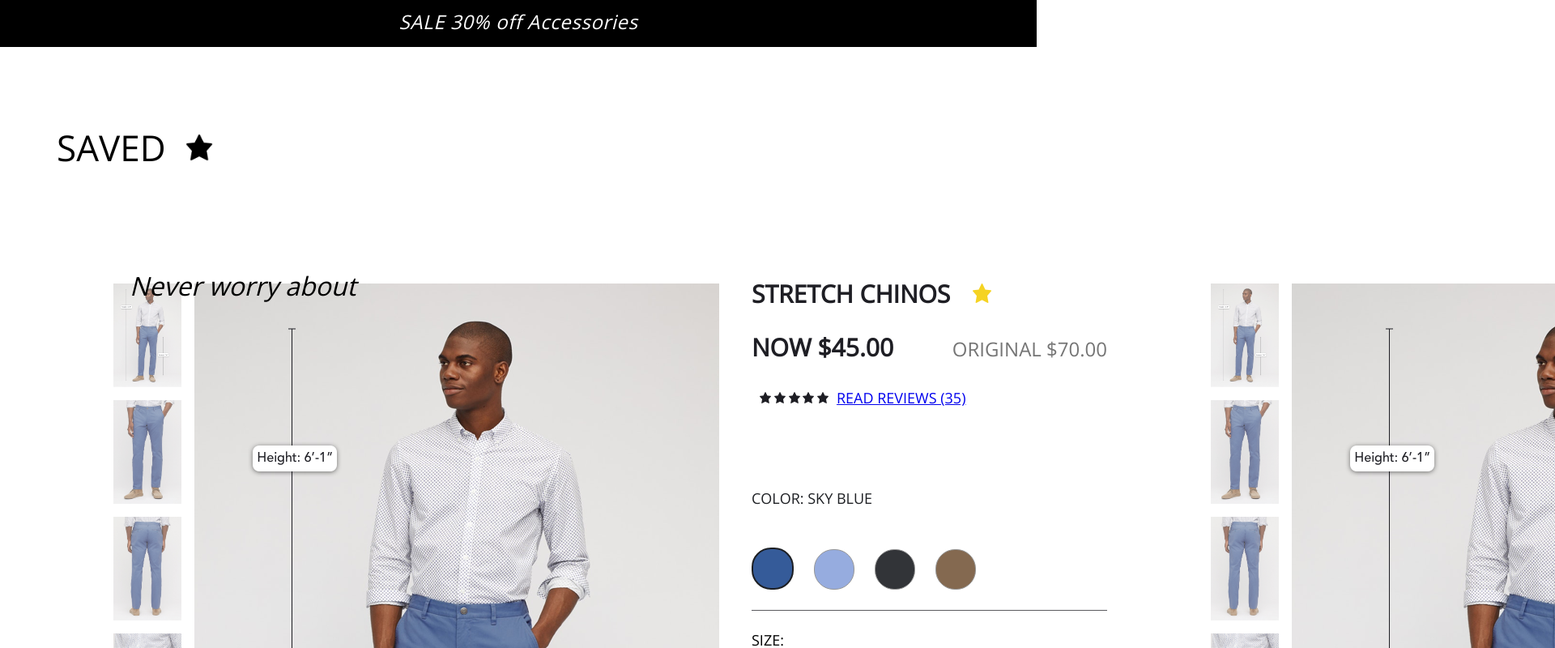
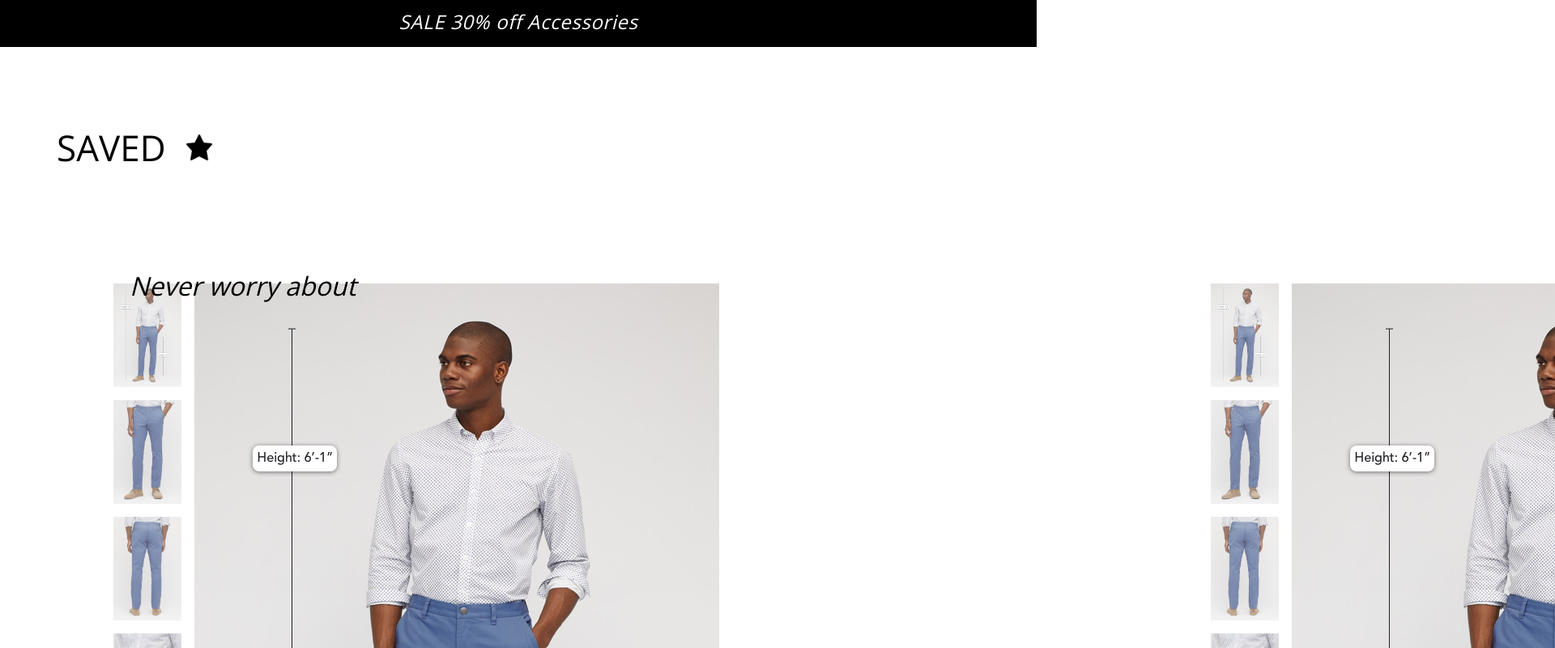
Before and after one commit to shenae/made2fit, a React (Create React App) app: page /Specific in a window 1280 px wide. Shown: the top 800 px of the page at 81% size, 1920 px wide, since content can reach past the window. Built offline with nearby package versions, Linux system fonts and the light colour scheme.

Commit message:
Fixed page width

```diff
--- a/src/components/SpecificPage/Similar/Similar.css
+++ b/src/components/SpecificPage/Similar/Similar.css
@@ -2,10 +2,10 @@
     width: 100%;
     border-top: 1px  solid #5a5a5f;
     padding-top: 50px;
+    /* margin: 0 auto; */
 }
 
 .similar {
-    width: 100%;
     display: grid;
     grid-template-columns: 25% 25% 25% 25%;
     margin-top: 50px;
--- a/src/components/SpecificPage/SpecificPage.css
+++ b/src/components/SpecificPage/SpecificPage.css
@@ -5,9 +5,10 @@
 
 .specific-page {
     margin: 100px;
-    width: 100%;
+    width: 90%;
     display: flex;
     flex-wrap: wrap;
+    /* justify-content: center; */
 }
 
 .image-desc-div {
```
